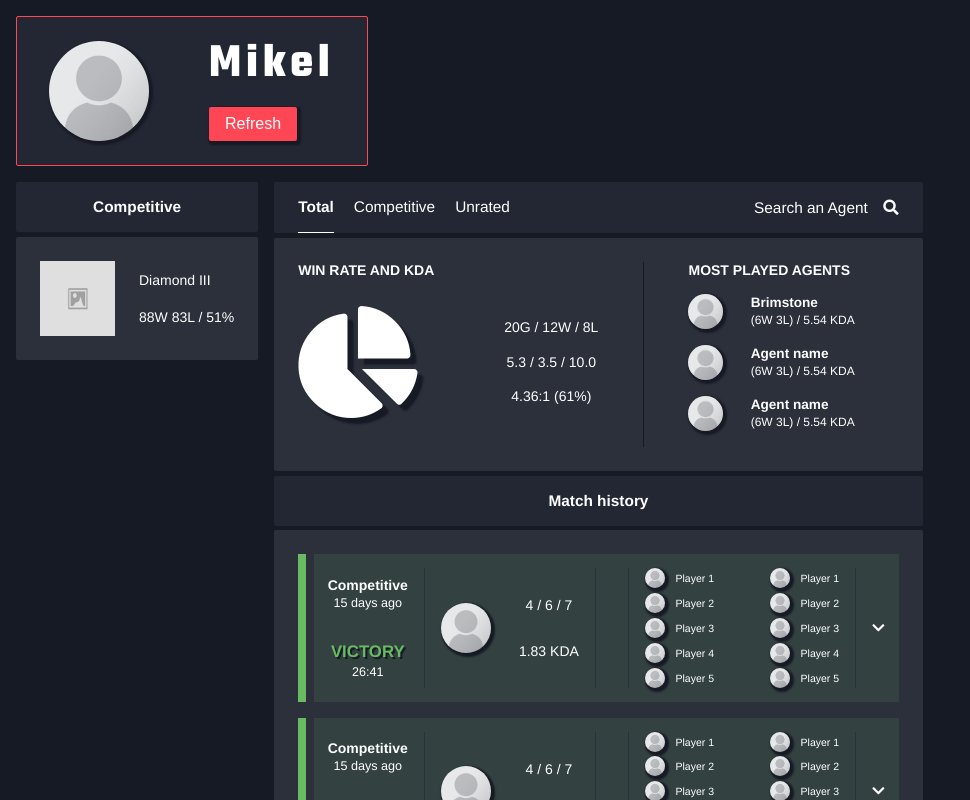
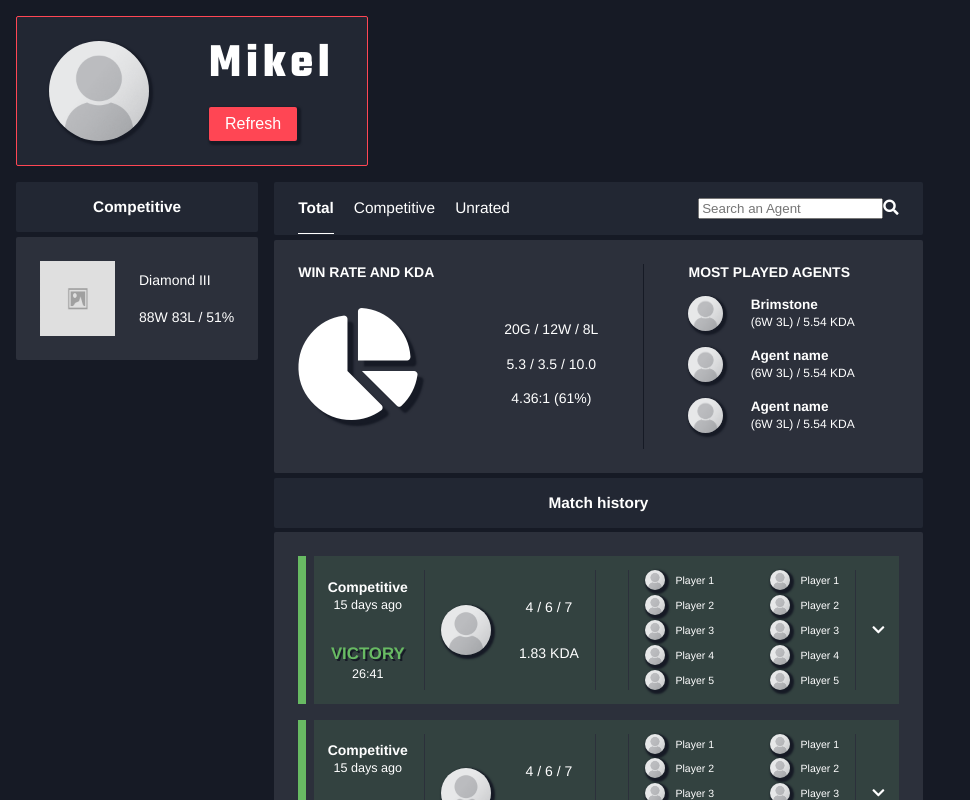
Before and after one commit to bobaec/valostats, a React (Create React App) app: page /player in a window 1280 px wide. Shown: the top 800 px of the page, without its empty margins (0-970 px from the left). Built offline with nearby package versions, Linux system fonts and the light colour scheme.

Commit message:
create the searchbox component which includes the input field and the dropdown menu

```diff
--- a/src/components/playerComponents/HistoryOverview.jsx
+++ b/src/components/playerComponents/HistoryOverview.jsx
@@ -1,5 +1,6 @@
 import React, { useState } from 'react';
 import './HistoryOverview.scss';
+import HistoryOverviewSearchbox from "./HistoryOverviewSearchbox"
 
 export default function HistoryOverview() {
   const [state, setState] = useState({
@@ -22,8 +23,7 @@ export default function HistoryOverview() {
         </ul>
         {/* this should be an input with autocomplete */}
         <div className='agent-searchbox'>
-          <span className='agent-text'>Search an Agent</span>
-          <i className='fas fa-search'></i>
+          <HistoryOverviewSearchbox/>
         </div>
       </div>
 
--- /dev/null
+++ b/src/components/playerComponents/HistoryOverviewSearchbox.jsx
@@ -0,0 +1,44 @@
+import React, { useState } from "react";
+import "./HistoryOverviewSearchbox.scss";
+
+export default function HistoryOverviewSearchBox() {
+  const [state, setState] = useState({
+    showDropdown: false,
+  });
+
+  return (
+    <>
+      <div className="history-overview-searchbox">
+        <div className="searchbox-input">
+          <input
+            type="text"
+            class="Input"
+            placeholder="Search an Agent"
+            onFocus={(e) => setState({ ...state, showDropdown: true })}
+            onBlur={(e) => setState({ ...state, showDropdown: false })}
+          ></input>
+          <i className="fas fa-search" ></i>
+        </div>
+        <div className="searchbox-dropdown-menu">
+          {state.showDropdown && (
+            <ul id="searchbox-dropdown-agent-list">
+              <li>All Agents</li>
+              <li>Breach</li>
+              <li>Brimstone</li>
+              <li>Cypher</li>
+              <li>Jett</li>
+              <li>Omen</li>
+              <li>Phoenix</li>
+              <li>Sage</li>
+              <li>Sova</li>
+              <li>Viper</li>
+            </ul>
+          )}
+        </div>
+      </div>
+    </>
+  );
+}
+{
+  /* this should be an input with autocomplete */
+}
--- /dev/null
+++ b/src/components/playerComponents/HistoryOverviewSearchbox.scss
@@ -0,0 +1,12 @@
+@import "../../colors.scss";
+
+.searchbox-dropdown-menu {
+  background-color: orange;
+  position: absolute;
+  width: 220px;
+  #searchbox-dropdown-agent-list {
+    display: flex;
+    flex-direction: column;
+    padding: 12px 0 0 72px;
+  }
+}
```
